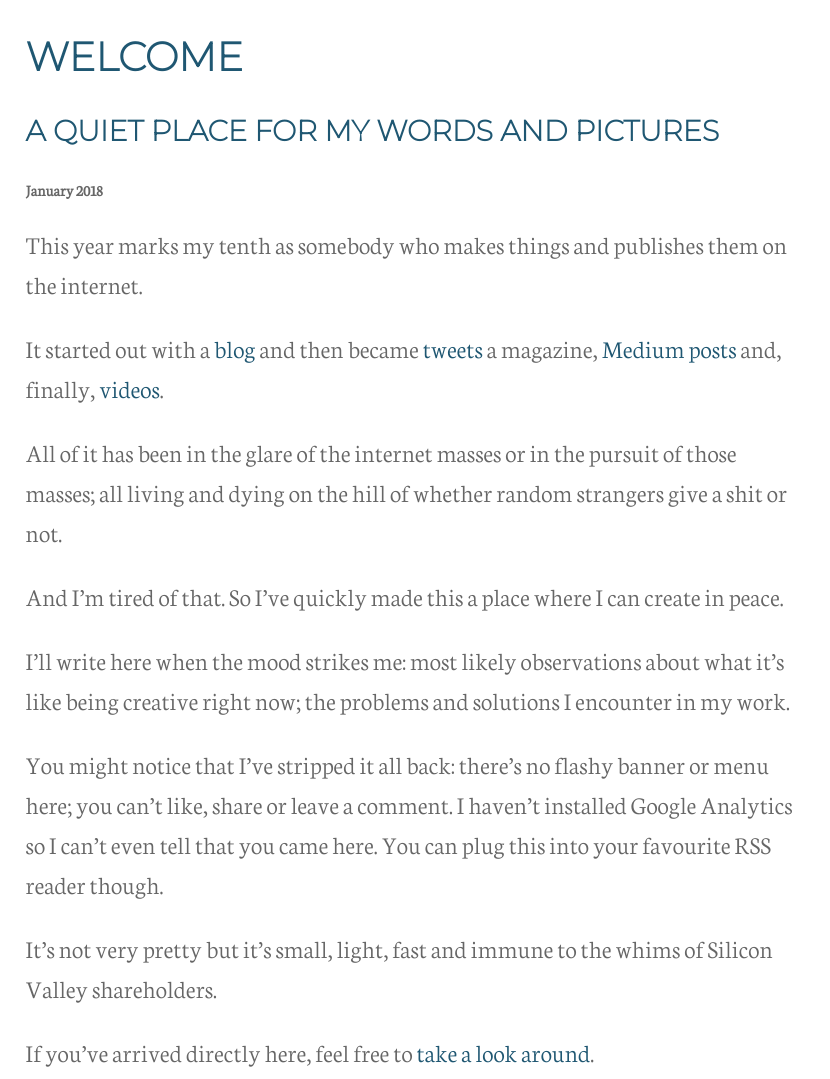
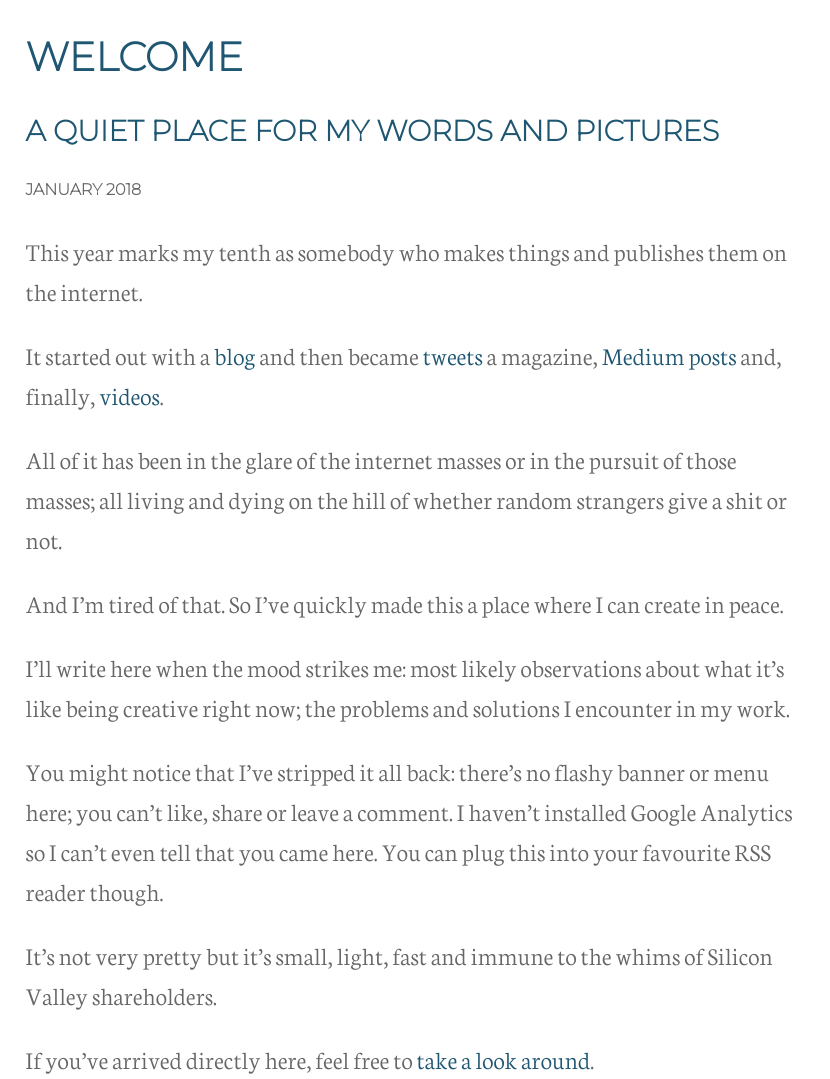
Before and after one commit to AdamWestbrook/adamwestbrook.github.io, a Jekyll site: the page built from _posts/2018-01-11-welcome.md, in a window 1280 px wide. Shown: the whole page, without its empty margins (0-830 px from the left). Built offline with Jekyll 4.4.1, drawn with Linux system fonts in a browser that asks for light colours.

Commit message:
Update to h4 styles

```diff
--- a/css/style.css
+++ b/css/style.css
@@ -13,7 +13,7 @@ iframe {width: 100%; height: 100%; position: absolute;}
 h1 {font-family: 'Montserrat', sans-serif; text-transform: uppercase; font-size: 2.5rem; margin: 2rem 0; color: #1f5772;}
 h2 {font-family: 'Montserrat', sans-serif; text-transform: uppercase; font-size: 1.8rem; margin: 2rem 0; color: #1f5772;}
 h3 {font-family: 'Montserrat', sans-serif; text-transform: uppercase; font-size: 1.5rem; margin: 2rem 0;}
-h4 {}
+h4 {font-family: 'Montserrat', sans-serif; text-transform: uppercase; font-size: 1rem; margin: 2rem 0;}
 h5 {}
 h6 {font-family: 'Neuton', serif; font-size: 2rem; line-height: 3.2rem; color: #888; margin: 2rem 0;}
 p {font-family: 'Neuton', serif; font-size: 1.6rem; line-height: 2.5rem; margin: 1.5rem 0;}
```
